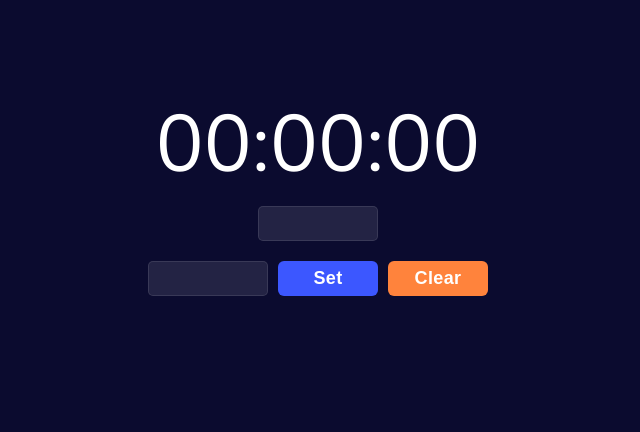
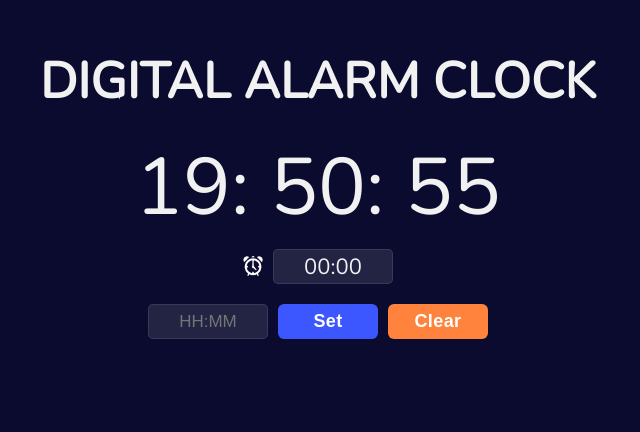
Before and after one commit to Iamshubhamhere/Digital-clock, a plain HTML site: page index.html in a window 1280 px wide. Shown: the part 164-596 px from the top of the page, without its empty margins (322-962 px from the left). Drawn offline with nearby package versions, Linux system fonts and the light colour scheme.

Commit message:
clock ADDED

```diff
--- a/assets/script/index.js
+++ b/assets/script/index.js
@@ -1,30 +1,25 @@
 
 'use strict';
 
+const set = document.querySelector('.set');
+const clear = document.querySelector('.clear');
+const input = document.querySelector('.input');
+function playAlarm() {
+    const audio = new Audio('./assets/audio/Alarm.mp3');
+    audio.play();
+  }
 
+ function clock() {
+	const clock = document.querySelector('.clock')
+	const now = new Date();
 
-function getClock() {
-    const today = new Date();
-    let minute = today.getMinutes().toString().padStart(2, '0');
-    let sec = today.getSeconds().toString().padStart(2, '0');
-    let hours = today.getHours().toString().padStart(2, '0');
-
-    let session = document.getElementById('sessions')
-
-    if ( hours >= 12) {
-        session.innerHTML = 'PM'
-    } else {
-        session.innerHTML = 'AM'
-    }
-
-    if (hours > 12) {
-        hours = hours - 12;
-    }
-
-    document.getElementById('hrs').innerHTML = hours;
-    document.getElementById('minutes').innerHTML = minute;
-    document.getElementById('seconds').innerHTML = sec;
-
+    let hours = now.getHours();
+	let minutes = now.getMinutes();
+	let seconds = now.getSeconds();
+    const time = `${hours.toString().padStart(2, '0')}:
+    ${minutes.toString().padStart(2, '0')}:
+    ${seconds.toString().padStart(2, '0')}`;
+	clock.textContent = time;
 }
 
-setInterval(getClock, 10)
+setInterval(clock, 1000);
--- a/assets/style/index.css
+++ b/assets/style/index.css
@@ -27,12 +27,21 @@ body {
     place-content: center;
     height: 100vh;
 }
+h1 {
+  font-size: 50px;
+  text-transform: uppercase;
+  color:var(--app-white);
+  font-weight: 600;
+  margin-bottom: 10px;
+  letter-spacing: 0.2px;
+}
 .clock {
-  display: flex;
-  justify-content: center;
+ color: var(--app-white);
+ font-size: 80px;
+ text-align: center;
 
 }
-.clock span {
+.clock p {
     color: #fff;
     font-size: 80px;
 }
@@ -46,14 +55,31 @@ body {
   justify-content: center;
 
 }
-
+.alarm img {
+  height: 20px;
+  margin-top: 7px;
+}
+.alarm p{
+  height: 35px;
+  width: 120px;
+  background-color: rgb(255 255 255 / 0.1);
+  border: 1px solid rgb(255 255 255 / 0.1);
+  border-radius: 5px;
+  text-align: center;
+  line-height: 35px;
+  font-size: 22px;
+  color: var(--app-white);
+}
+img + p{
+  margin-left: 10px;
+}
 
 section{
   width:500px;
   height: 300px;
 
 }
-.button {
+form {
   display: flex;
   justify-content: center;
   padding: 20px;
@@ -66,8 +92,10 @@ input[type=text] {
   background-color: rgb(255 255 255 / 0.1);
   border-radius: 5px;
   font-size: 17px;
-  color: #fff;
+  color: var(--app-white);
   text-align: left;
+  text-align: center;
+  line-height: 35px;
 
 }
 input + input {
--- a/index.html
+++ b/index.html
@@ -16,26 +16,27 @@
   </head>
   <body>
     <main>
-      <section class="outer">
-        <div class="container">
+      <div>
+        <h1>Digital Alarm Clock</h1>
+      </div>
+      <section class=" container">
+        <div class="outer">
+
             <div class="center">
                 <div>
-                    <div class="clock">
-                        <span id="hrs">00</span>
-                        <span>:</span>
-                        <span id="minutes">00</span>
-                        <span>:</span>
-                        <span id="seconds">00</span>
-
+                    <div class="Heading">
+                        <p class="clock"></p>
                       </div>
                       <div class="alarm">
-                        <input type="text" class="output"/>
+                        <img src="./assets/image/alarm.png" alt="clock">
+                        <p class="input">00:00</p>
                       </div>
                     <div class="button">
-                        <input type="text" class="clock"/>
+                      <form>
+                        <input type="text" class="clock" placeholder="HH:MM"/>
                         <input type="button" class="set" value="Set" />
                         <input type="button" class="clear" value="Clear" />
-
+                      </form>
                     </div>
                 </div>
             </div>
```
